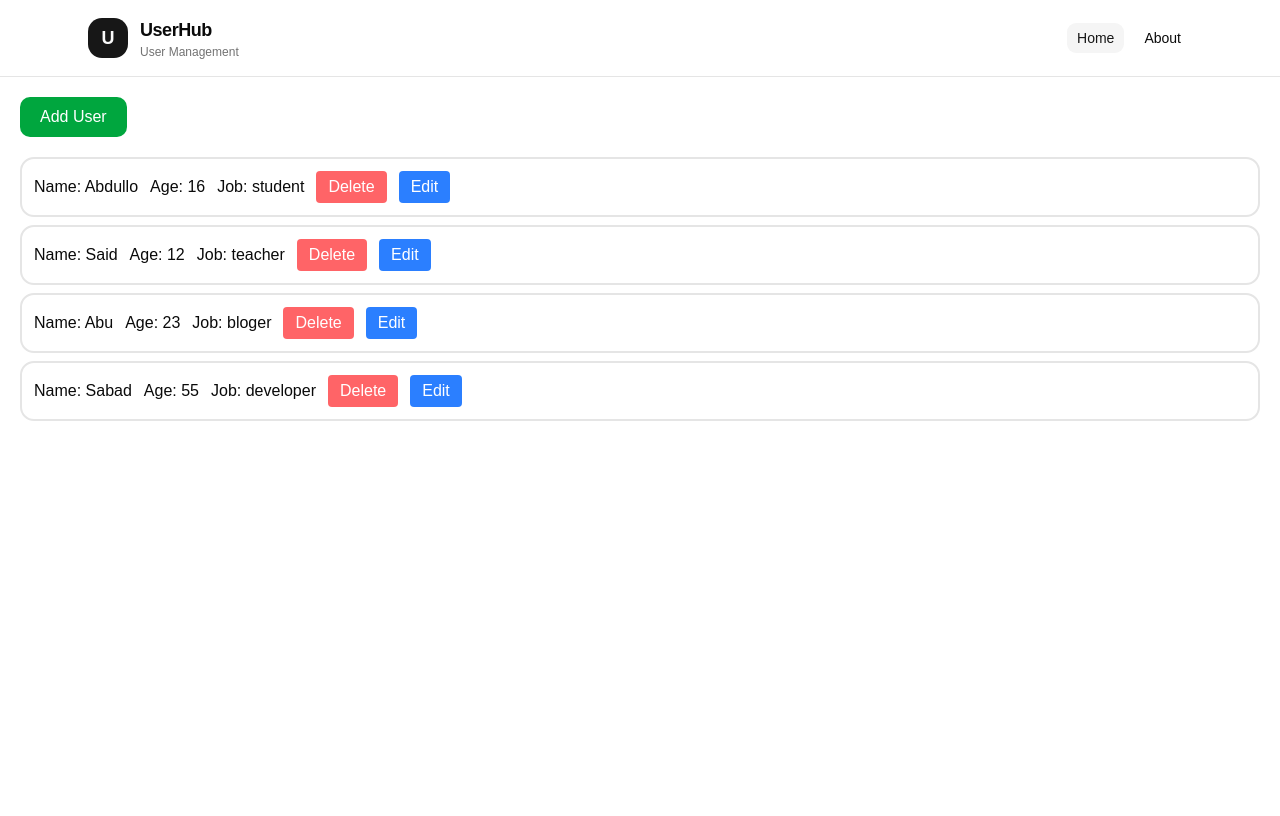
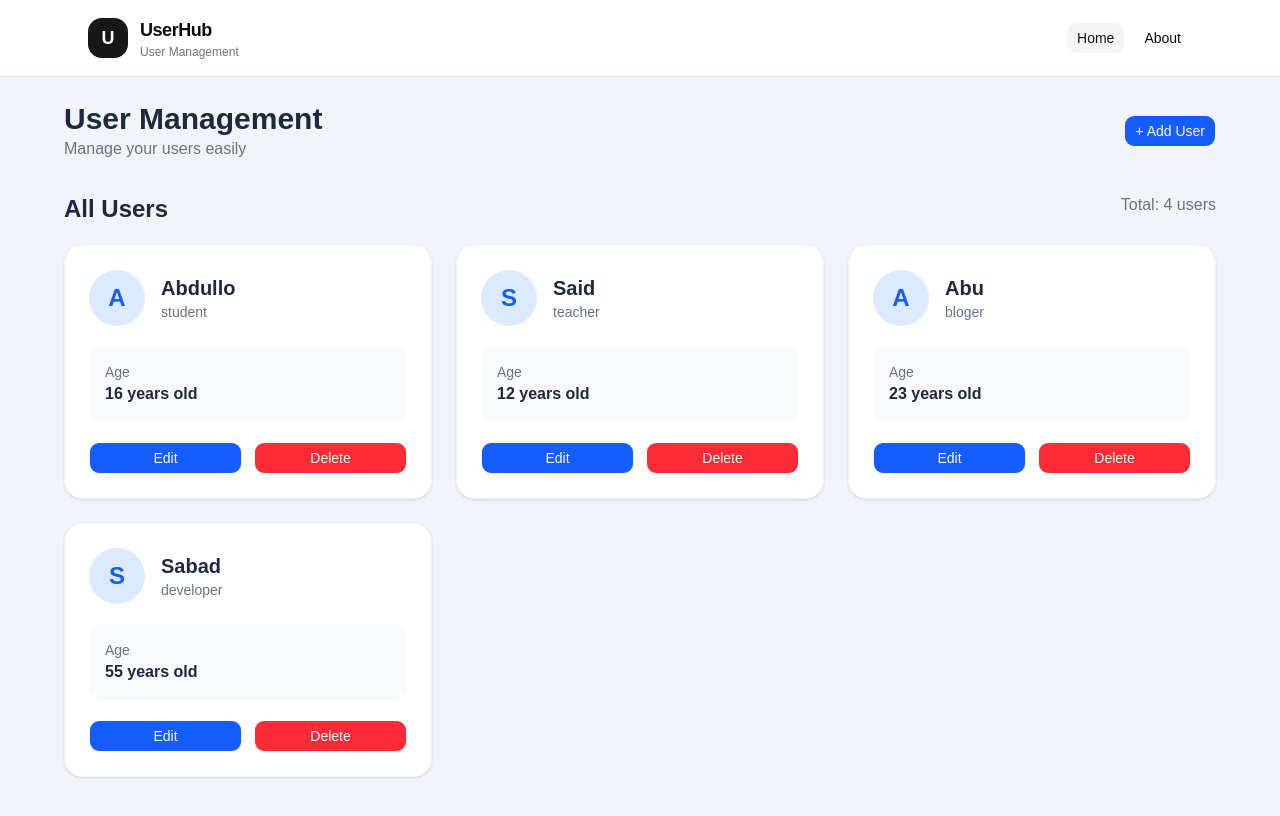
Before and after one commit to ormonjonjamshedi-ops/shadcn, a React (Vite) app: page / in a window 1280 px wide. Shown: the top 816 px of the page. Built offline with nearby package versions, Linux system fonts and the light colour scheme.

Commit message:
third task

```diff
--- a/src/pages/Home.jsx
+++ b/src/pages/Home.jsx
@@ -16,52 +16,77 @@ import {
   DialogTrigger,
 } from "@/components/ui/dialog"
 
+import { Button } from "@/components/ui/button"
+
 const Home = () => {
   const { value, data } = useSelector((store) => store.counter)
   const dispatch = useDispatch()
 
-  const [elem, setElem] = useState({id: null, name: "", age: "", job: ""})
+  const [elem, setElem] = useState({
+    id: null,
+    name: "",
+    age: "",
+    job: ""
+  })
 
   const [addOpen, setAddOpen] = useState(false)
   const [editOpen, setEditOpen] = useState(false)
 
+  const resetForm = () => {
+    setElem({ id: null, name: "", age: "", job: "" })
+  }
+
   const handleAdd = (e) => {
     e.preventDefault()
-    const newUser = {
-      id: Date.now(),
-      name: elem.name,
-      age: elem.age,
-      job: elem.job
-    }
 
-    dispatch(addUser(newUser))
-    setElem({ id: null, name: "", age: "", job: "" })
+    dispatch(addUser({
+      ...elem,
+      id: Date.now()
+    }))
+
+    resetForm()
     setAddOpen(false)
   }
 
-
   const handleEdit = (user) => {
-    setElem({
-      id: user.id,
-      name: user.name,
-      age: user.age,
-      job: user.job
-    })
+    setElem(user)
     setEditOpen(true)
   }
 
   const handleSave = (e) => {
     e.preventDefault()
+
     dispatch(editUser(elem))
-    setElem({ id: null, name:"", age:"", job:"" })
+
+    resetForm()
     setEditOpen(false)
   }
 
   return (
-    <div className="p-5">
+    <div className="min-h-screen bg-slate-100 p-6">
+
+      {/* Header */}
+      <div className="max-w-6xl mx-auto">
+
+        <div className="flex justify-between items-center mb-8">
+          <div>
+            <h1 className="text-3xl font-bold text-slate-800">
+              User Management
+            </h1>
+            <p className="text-gray-500">
+              Manage your users easily
+            </p>
+          </div>
+
+          {/* Add Dialog */}
           <Dialog open={addOpen} onOpenChange={setAddOpen}>
             <DialogTrigger asChild>
-          <button className="bg-green-600 text-white px-5 py-2 rounded-lg">Add User</button>
+              <Button
+                onClick={resetForm}
+                className="bg-blue-600 hover:bg-blue-700"
+              >
+                + Add User
+              </Button>
             </DialogTrigger>
 
             <DialogContent>
@@ -69,57 +94,150 @@ const Home = () => {
                 <DialogTitle>Add New User</DialogTitle>
               </DialogHeader>
 
-          <form onSubmit={handleAdd} className="flex flex-col gap-3">
-            <input value={elem.name}onChange={(e) => setElem({ ...elem, name: e.target.value })}
-              placeholder="Name" className="border p-2 rounded" required/>
+              <form onSubmit={handleAdd} className="flex flex-col gap-4">
 
-            <input value={elem.age}
-              onChange={(e) => setElem({ ...elem, age: e.target.value })}placeholder="Age"
-              type="number" className="border p-2 rounded"required/>
+                <input
+                  value={elem.name}
+                  onChange={(e) => setElem({...elem, name:e.target.value})}
+                  placeholder="Name"
+                  className="border rounded-lg p-3"
+                  required
+                />
 
-            <input value={elem.job}
-              onChange={(e) => setElem({ ...elem, job: e.target.value })}
-              placeholder="Job" className="border p-2 rounded"required/>
+                <input
+                  value={elem.age}
+                  onChange={(e) => setElem({...elem, age:e.target.value})}
+                  placeholder="Age"
+                  type="number"
+                  className="border rounded-lg p-3"
+                  required
+                />
 
-            <button className="bg-green-600 text-white p-2 rounded">Add</button>
+                <input
+                  value={elem.job}
+                  onChange={(e) => setElem({...elem, job:e.target.value})}
+                  placeholder="Job"
+                  className="border rounded-lg p-3"
+                  required
+                />
+
+                <Button type="submit">Add User</Button>
               </form>
             </DialogContent>
           </Dialog>
+        </div>
+        <div className="mb-5 flex justify-between">
+          <h2 className="text-2xl font-bold text-slate-800">
+            All Users
+          </h2>
 
-      <div className="mt-5">
+          <p className="text-gray-500">
+            Total: {data.length} users
+          </p>
+        </div>
+
+        <div className="grid grid-cols-1 sm:grid-cols-2 lg:grid-cols-3 gap-6">
+
           {data.map((e) => (
-          <div key={e.id} className="flex gap-3 items-center border-2 rounded-xl p-3 my-2">
-            <h1>Name: {e.name}</h1>
-            <h1>Age: {e.age}</h1>
-            <h1>Job: {e.job}</h1>
-            <button onClick={() => dispatch(deleteUser(e.id))} className="bg-red-400 text-white px-3 py-1 rounded">Delete</button>
-            <button onClick={() => handleEdit(e)} className="bg-blue-500 text-white px-3 py-1 rounded">Edit</button> </div>
-        ))}</div>
+            <div
+              key={e.id}
+              className="bg-white rounded-2xl shadow-sm hover:shadow-lg transition p-6 border border-gray-100"
+            >
+
+
+              <div className="flex items-center gap-4 mb-5">
+
+                <div className="w-14 h-14 rounded-full bg-blue-100 text-blue-600 flex items-center justify-center text-2xl font-bold">
+                  {e.name.charAt(0).toUpperCase()}
+                </div>
+
+                <div>
+                  <h2 className="text-xl font-bold text-slate-800">
+                    {e.name}
+                  </h2>
+
+                  <p className="text-sm text-gray-500">
+                    {e.job}
+                  </p>
+                </div>
+
+              </div>
+
+              <div className="bg-slate-50 rounded-xl p-4 mb-5">
+                <p className="text-gray-500 text-sm">Age</p>
+                <h3 className="font-semibold text-slate-800">
+                  {e.age} years old
+                </h3>
+              </div>
+
+
+              <div className="flex gap-3">
+
+                <Button
+                  onClick={() => handleEdit(e)}
+                  className="flex-1 bg-blue-600 hover:bg-blue-700"
+                >
+                  Edit
+                </Button>
+
+                <Button
+                  onClick={() => dispatch(deleteUser(e.id))}
+                  className="flex-1 bg-red-500 hover:bg-red-600"
+                >
+                  Delete
+                </Button>
+
+              </div>
+
+            </div>
+          ))}
+
+        </div>
+
         <Dialog open={editOpen} onOpenChange={setEditOpen}>
           <DialogContent>
             <DialogHeader>
               <DialogTitle>Edit User</DialogTitle>
             </DialogHeader>
 
-          <form onSubmit={handleSave} className="flex flex-col gap-3">
-            <input value={elem.name}
-              onChange={(e) => setElem({ ...elem, name: e.target.value })}placeholder="Name"
-              className="border p-2 rounded"
-              required/>
+            <form onSubmit={handleSave} className="flex flex-col gap-4">
 
-            <input value={elem.age}
-              onChange={(e) => setElem({ ...elem, age: e.target.value })} placeholder="Age"
-              type="number" className="border p-2 rounded" required/>
+              <input
+                value={elem.name}
+                onChange={(e) => setElem({...elem, name:e.target.value})}
+                placeholder="Name"
+                className="border rounded-lg p-3"
+                required
+              />
 
-            <input value={elem.job}
-              onChange={(e) => setElem({ ...elem, job: e.target.value })}
-              placeholder="Job" className="border p-2 rounded" required/>
+              <input
+                value={elem.age}
+                onChange={(e) => setElem({...elem, age:e.target.value})}
+                placeholder="Age"
+                type="number"
+                className="border rounded-lg p-3"
+                required
+              />
 
-            <button className="bg-blue-600 text-white p-2 rounded">Save Changes</button>
+              <input
+                value={elem.job}
+                onChange={(e) => setElem({...elem, job:e.target.value})}
+                placeholder="Job"
+                className="border rounded-lg p-3"
+                required
+              />
+
+              <Button type="submit">
+                Save Changes
+              </Button>
+
             </form>
           </DialogContent>
         </Dialog>
+
+      </div>
     </div>
   )
 }
+
 export default Home
```
Lines whose indentation alone changed are shown as unchanged.
